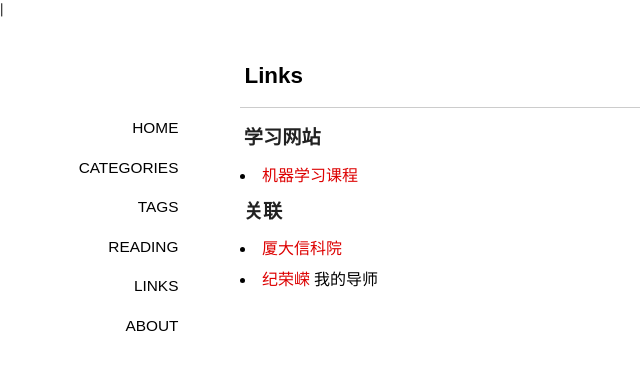
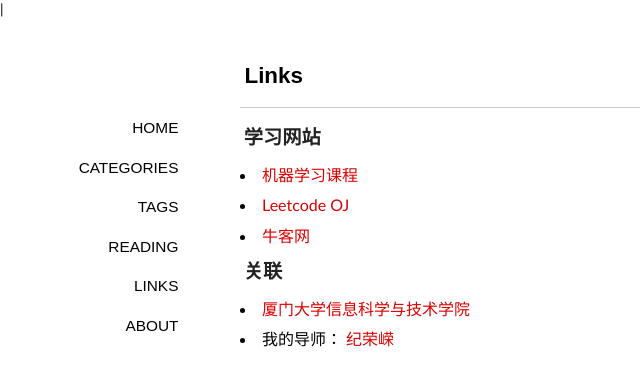
Before and after one commit to PianoCat/PianoCat.github.io, a Jekyll site: the page built from links/index.md, in a window 1280 px wide. Shown: the top 386 px of the page, without its empty margins (0-640 px from the left). Built offline with Jekyll 4.4.1, drawn with Linux system fonts in a browser that asks for light colours; some web fonts are replaced; comment, search, counter and statistics services are not loaded.

Commit message:
change some links.

```diff
--- a/links/index.md
+++ b/links/index.md
@@ -8,14 +8,18 @@ comments: yes
 ### 学习网站
 
 - [机器学习课程][1]
+- [Leetcode OJ][4]
+- [牛客网][5]
 
 
 ### 关联
 
-- [厦大信科院] [2]
-- [纪荣嵘] [3]  我的导师
+- [厦门大学信息科学与技术学院] [2]
+- 我的导师： [纪荣嵘] [3]
 
 
 [1]: http://v.163.com/special/opencourse/machinelearning.html
 [2]: http://information.xmu.edu.cn/portal/
 [3]: http://imt.xmu.edu.cn/rrji-cn.html
+[4]: https://leetcode.com/progress/
+[5]: http://www.nowcoder.com/profile/771782
```
Also changed, not shown: reading/index.md (+3 -3 lines).
